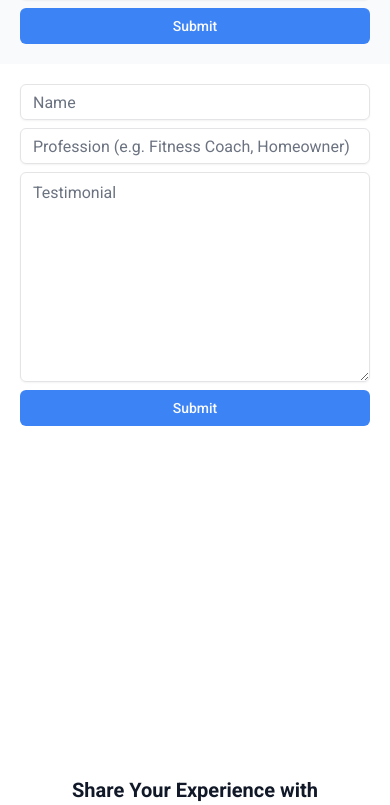
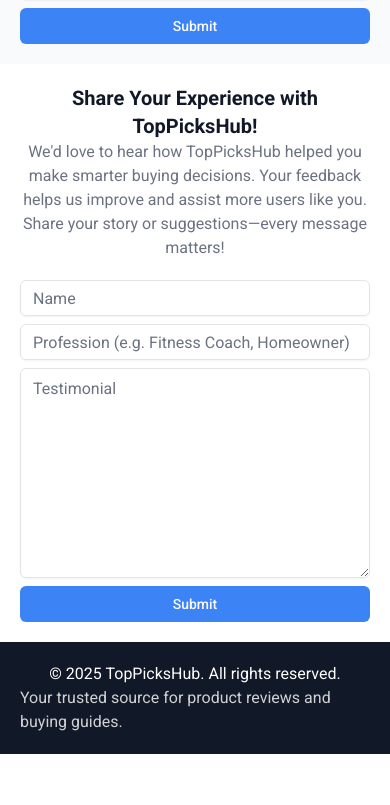
Before and after one commit to irefransdotdev/top-picks-hub, a Next.js app: page / in a window 390 px wide. Shown: the part 5619-6424 px from the top of the page. After the commit the page ends 6373 px from the top, so only its background shows below. Built offline with nearby package versions, Linux system fonts and the light colour scheme.

Commit message:
Fix small screen layout testimonial feedback section

```diff
--- a/src/components/sections/testimonial-feedback.tsx
+++ b/src/components/sections/testimonial-feedback.tsx
@@ -8,7 +8,7 @@
   return (
     <section className="w-full container mx-auto">
       <div className="flex flex-col gap-5 lg:gap-10 text-center lg:text-start lg:flex-row">
-        <section className="order-2">
+        <section className="lg:order-2">
           <article>
             <motion.div
               className="box"
@@ -37,7 +37,7 @@
             </motion.div>
           </article>
         </section>
-        <section className="basis-2xl order-1">
+        <section className="lg:basis-2xl lg:order-1">
           <TestimonialForm />
         </section>
       </div>
```
